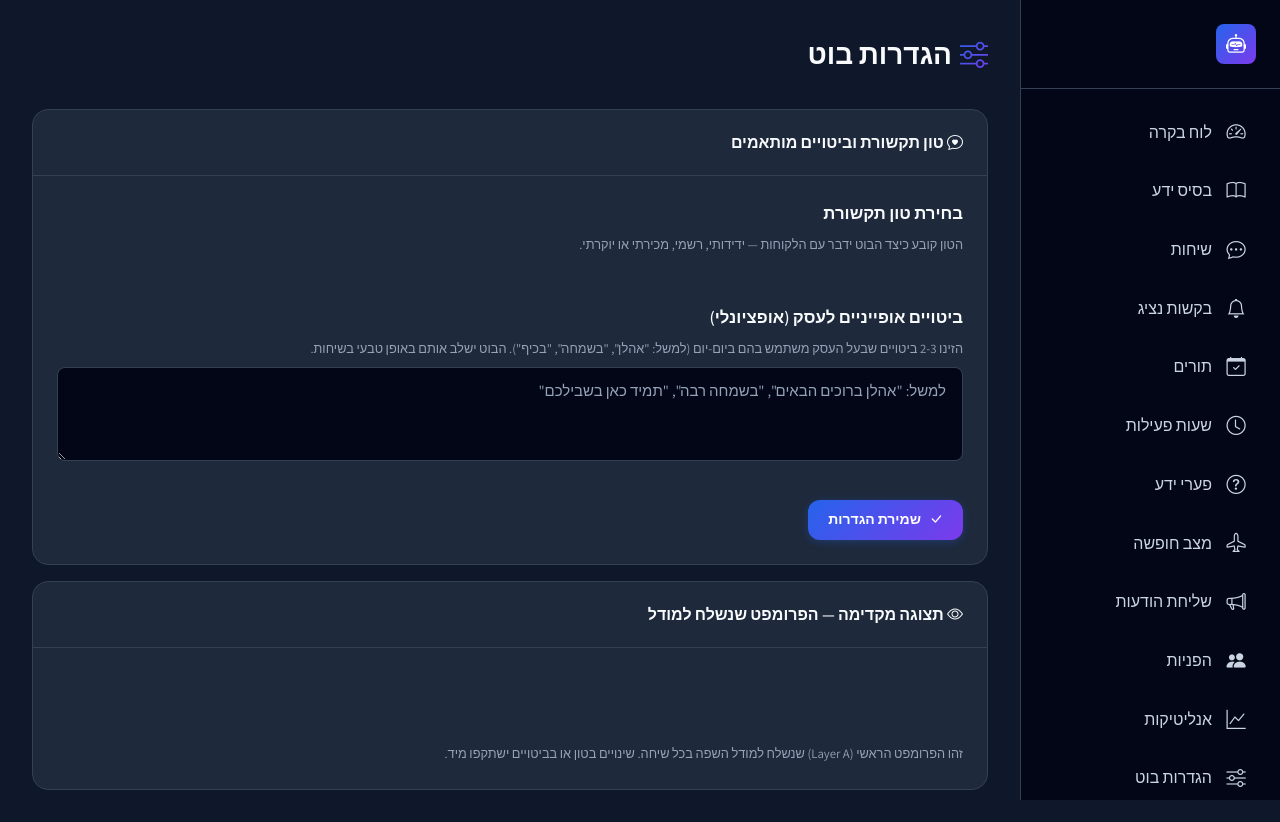
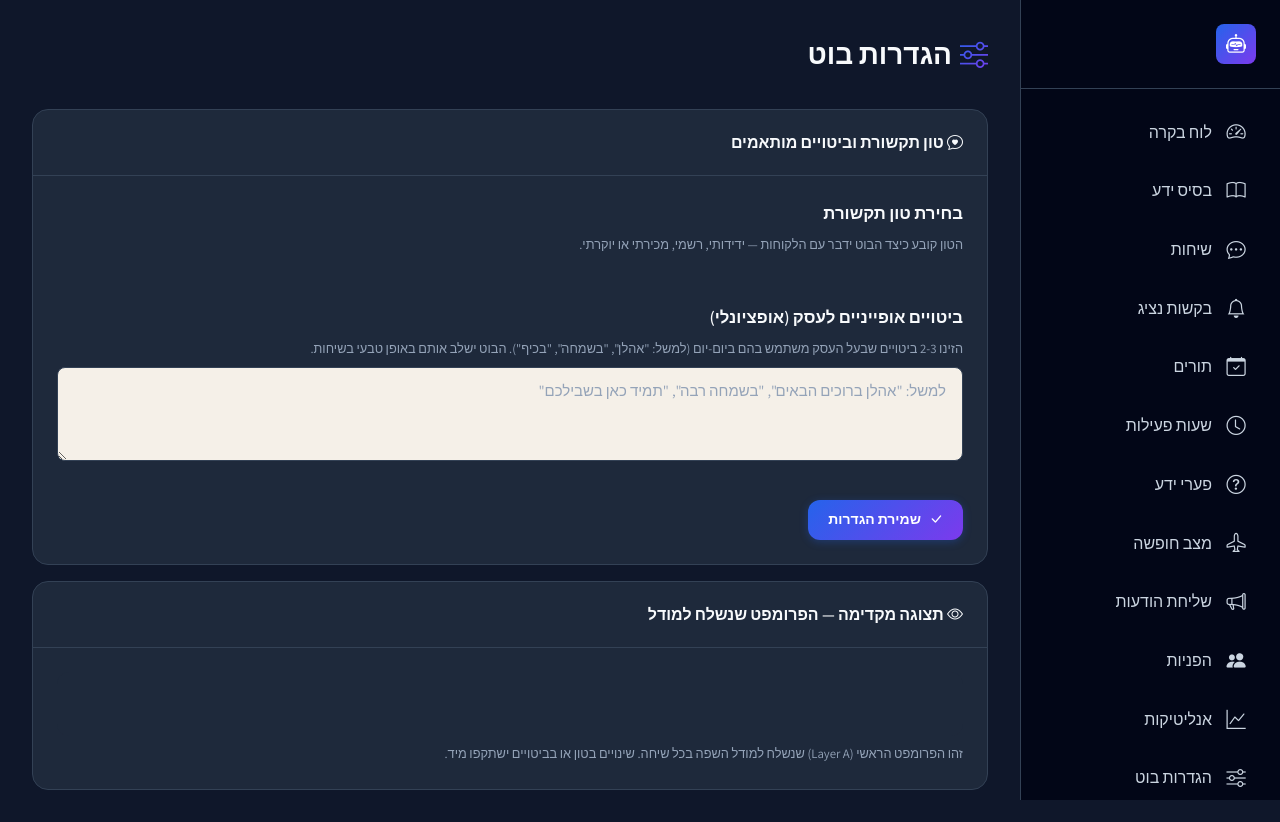
Before and after one commit to amirbiron/ai-business-bot, a Python web app: template admin/templates/bot_settings.html in a window 1280 px wide. Run offline with Jinja, Linux system fonts and the light colour scheme; the template is opened without the code that fills it, so the values that code supplies are empty.

Commit message:
שינוי רקע תיבות קלט לחום בהיר במקום כהה/לבן
רקע #f5f0e8 (חום בהיר) עם טקסט כהה — נעים לעין על רקע כחול כהה.

https://claude.ai/code/session_01X8KJkLEmbDjyH3a95Hcyqc

```diff
--- a/admin/static/css/style.css
+++ b/admin/static/css/style.css
@@ -9,6 +9,7 @@
     --bg-dark: #0F172A;
     --bg-darker: #020617;
     --bg-card: #1E293B;
+    --bg-input: #f5f0e8;
 
     /* Text */
     --text-primary: #F8FAFC;
@@ -651,10 +652,10 @@ table tbody tr:last-child td {
 .form-control {
     width: 100%;
     padding: 0.75rem 1rem;
-    background: var(--bg-darker);
+    background: var(--bg-input);
     border: 1px solid var(--border);
     border-radius: var(--radius-sm);
-    color: var(--text-primary);
+    color: #1a1a1a;
     font-family: 'Assistant', sans-serif;
     font-size: 0.9375rem;
     transition: var(--transition);
```
